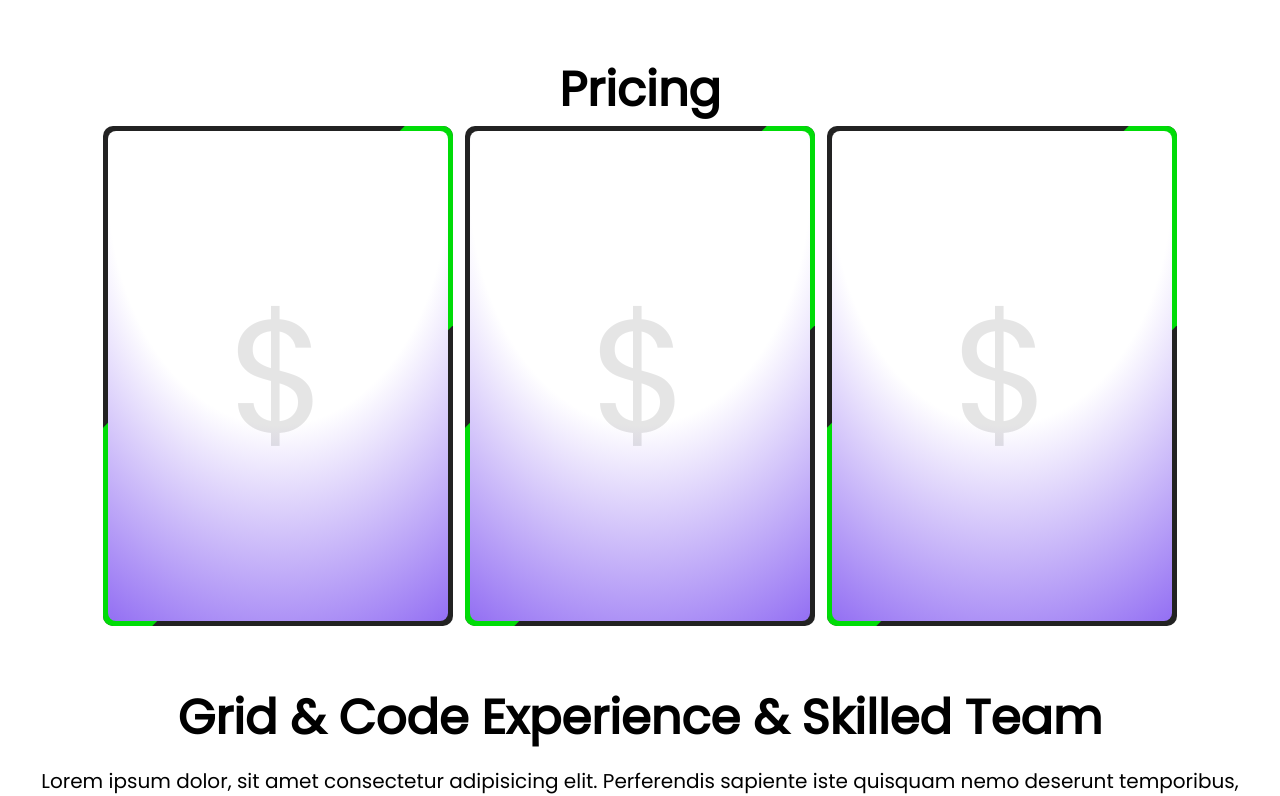
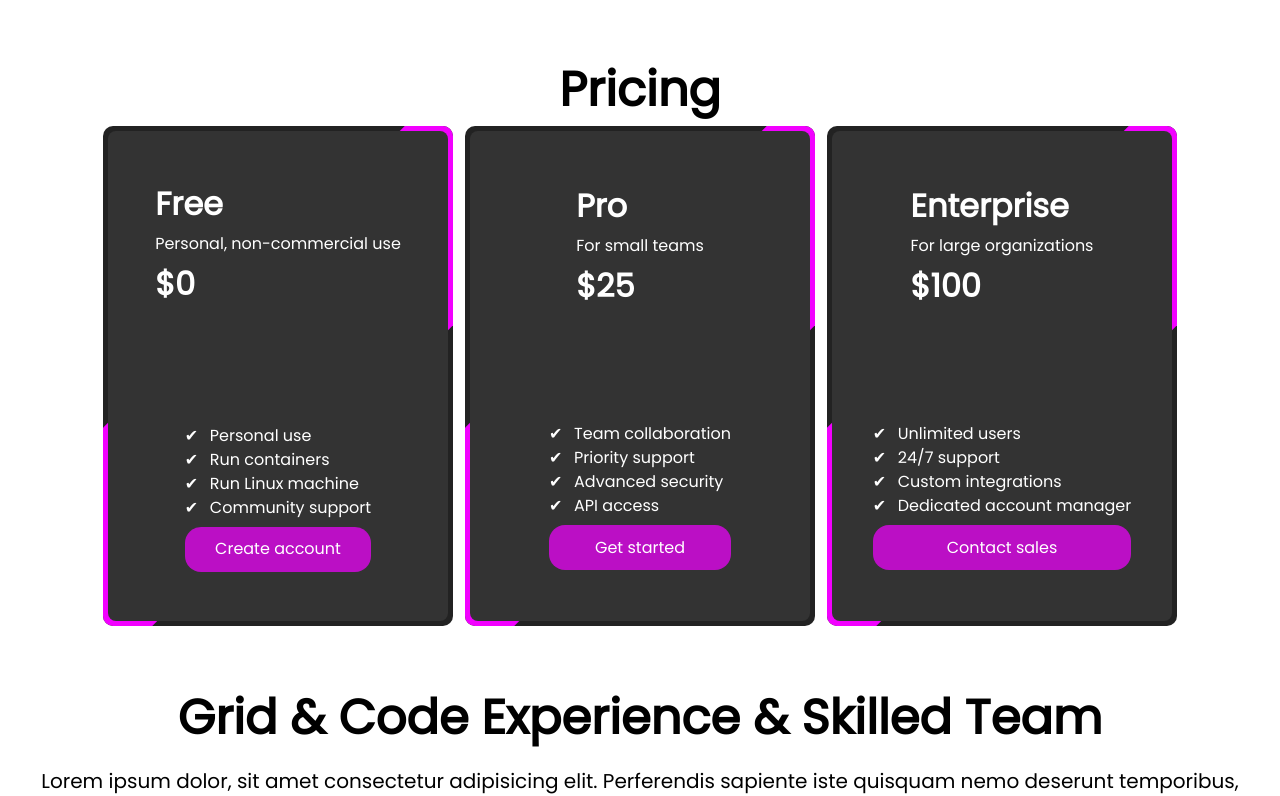
Before and after one commit to BnjmStd/FoodDraftDb-, a Next.js app: page / in a window 1280 px wide. Shown: the part 1250-2046 px from the top of the page. Built offline with nearby package versions, Linux system fonts and the light colour scheme.

Commit message:
fix card pricing, change footer background

```diff
--- a/src/app/(header)/page.tsx
+++ b/src/app/(header)/page.tsx
@@ -130,16 +130,56 @@ const Pricing = () => {
             <div className="services__container container mx-auto px-4 text-center">
                 <h2 className="services__title">Pricing</h2>
                 <main className="services__cards">
-                    <div className="animated_card">
-                        <span className="">$</span>
+                    <div className="services__card-wrapper animated_card">
+                        <main className="services__card">
+                            <h1 className="services__card-title">Free</h1>
+                            <p className="services__card-description">Personal, non-commercial use</p>
+                            <h1 className="services__card-price">$0</h1>
+                        </main>
+                        <div className="services__card-features">
+                            <span></span>
+                            <ul className="services__card-list">
+                                <li>Personal use</li>
+                                <li>Run containers</li>
+                                <li>Run Linux machine</li>
+                                <li>Community support</li>
+                            </ul>
+                            <button className="services__button">Create account</button>
+                        </div>
                     </div>
 
-                    <div className="animated_card">
-                        <span className="">$</span>
+                    <div className="services__card-wrapper animated_card">
+                        <main className="services__card">
+                            <h1 className="services__card-title">Pro</h1>
+                            <p className="services__card-description">For small teams</p>
+                            <h1 className="services__card-price">$25</h1>
+                        </main>
+                        <div className="services__card-features">
+                            <ul className="services__card-list">
+                                <li>Team collaboration</li>
+                                <li>Priority support</li>
+                                <li>Advanced security</li>
+                                <li>API access</li>
+                            </ul>
+                            <button className="services__button">Get started</button>
+                        </div>
                     </div>
 
-                    <div className="animated_card">
-                        <span className="">$</span>
+                    <div className="services__card-wrapper animated_card">
+                        <main className="services__card">
+                            <h1 className="services__card-title">Enterprise</h1>
+                            <p className="services__card-description">For large organizations</p>
+                            <h1 className="services__card-price">$100</h1>
+                        </main>
+                        <div className="services__card-features">
+                            <ul className="services__card-list">
+                                <li>Unlimited users</li>
+                                <li>24/7 support</li>
+                                <li>Custom integrations</li>
+                                <li>Dedicated account manager</li>
+                            </ul>
+                            <button className="services__button">Contact sales</button>
+                        </div>
                     </div>
                 </main>
             </div>
--- a/src/app/(header)/pricing.css
+++ b/src/app/(header)/pricing.css
@@ -1,24 +1,95 @@
-.services__title {
+.services__container {
+    margin-bottom: 3rem;
+
+    & .services__title {
         font-size: 3rem;
         font-weight: bold;
     }
 
-.services__container {
-    margin-bottom: 3rem;
-}
-
-.services__cards {
+    & .services__cards {
         display: flex;
         flex-direction: row;
         gap: 0.75rem;
         justify-content: center;
         align-items: center;
+
+        & .services__card-wrapper {
+            color: white;
+            position: relative;
+            z-index: 2;
+            width: 100%;
+            max-width: 350px;
+
+            & .services__card {
+                z-index: 3;
+                display: flex;
+                align-items: center;
+                justify-content: center;
+                flex-direction: column;
+                gap: 0.25rem;
+
+                & .services__card-title {
+                    align-self: flex-start;
+                    font-size: 2rem;
+                    font-weight: bold;
+                }
+
+                & .services__card-description {
+                    font-weight: lighter;
+                }
+
+                & .services__card-price {
+                    align-self: flex-start;
+                    font-size: 2rem;
+                    font-weight: bold;
+                }
+            }
+
+            & .services__card-features {
+                z-index: 3;
+                display: flex;
+                flex-direction: column;
+                gap: 0.45rem;
+
+                & .services__card-list {
+                    list-style: none;
+                    padding-left: 0;
+                    display: flex;
+                    flex-flow: wrap column;
+
+                    & li {
+                        align-self: flex-start;
+                        position: relative;
+                        padding-left: 25px;
+
+                        &::before {
+                            content: '✔';
+                            color: white;
+                            position: absolute;
+                            left: 0;
+                            top: 0;
+                        }
+                    }
+                }
+
+                & .services__button {
+                    padding: 0.65rem;
+                    border: none;
+                    background: #f200ffb6;
+                    border-radius: 16px;
+
+                    &:hover {
+                        background: #f200ff;
+                    }
+                }
+            }
+        }
+    }
 }
 
 .animated_card {
     display: grid;
     place-items: center;
-
     position: relative;
 
     height: 500px;
@@ -28,36 +99,36 @@
     cursor: pointer;
     overflow: hidden;
 
-    & span {
-        color: rgba(0, 0, 0, 0.1);
-        font-size: 10em;
-        z-index: 2;
-    }
-
     &::before {
         position: absolute;
         content: '';
         width: 50%;
         height: 180%;
-        background: #00dc07;
+        background: #f200ff;
         transform: rotate(45deg);
-        transition: all .4s ease;
+        transition: transform .4s ease;
+        z-index: 1;
     }
 
     &::after {
         position: absolute;
+        z-index: 2;
         content: '';
         inset: 5px;
-        background: radial-gradient(125% 125% at 50% 10%,#fff 40%,#63e 100%);
+        z-index: 1;
+        background: #333;
         border-radius: 8px;
     }
 
     &:hover::before {
         transition: all .3s ease;
         animation: animate2 3s linear infinite;
+        animation-fill-mode: forwards;
     }
 }
 
 @keyframes animate2 {
-    to { rotate: 360deg; }
+    to {
+        rotate: 360deg;
     }
+}
--- a/src/ui/components/footer/Footer.tsx
+++ b/src/ui/components/footer/Footer.tsx
@@ -8,8 +8,7 @@ export default function Footer() {
 
     return (
         <footer
-            className="flex w-full flex-col gap-2 p-4  justify-center items-center
-                bg-neutral-600 text-white rounded-md px-4">
+            className="flex w-full flex-col gap-2 p-4  justify-center items-center text-black rounded-md px-4">
 
             <p>{myCompany} - <strong> {country} </strong></p>
 
```
Lines whose indentation alone changed are shown as unchanged.
